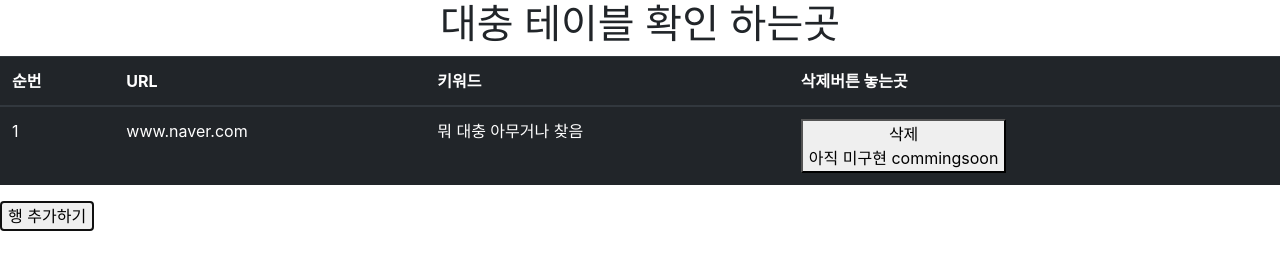
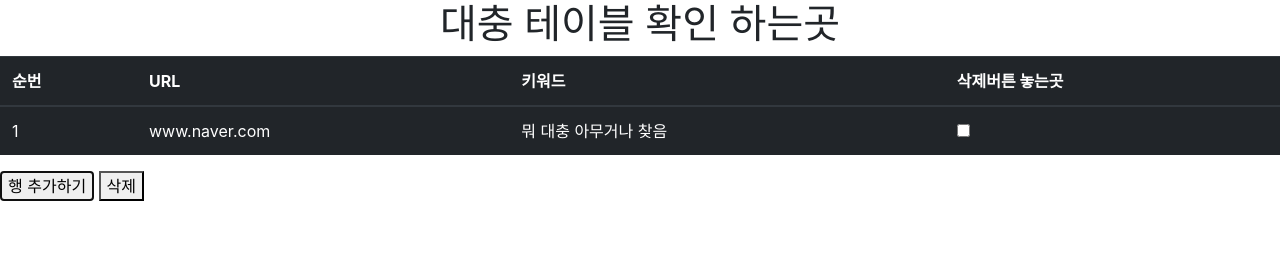
Before and after one commit to ddomasJejunu/autoKeywordSearch_frontend, a website: page k_word/TablePage.HTML in a window 1280 px wide. Both pictures are taken after a click on the button "행 추가하기". Drawn offline with nearby package versions, Linux system fonts and the light colour scheme.

Commit message:
삭제버튼 고치고 기타등등 자가좡~

```diff
--- a/k_word/TablePage.HTML
+++ b/k_word/TablePage.HTML
@@ -21,7 +21,7 @@
         cell1.innerHTML = ++i;
         cell2.innerHTML = "www.naver.com";
         cell3.innerHTML = "뭐 대충 아무거나 찾음";
-        cell4.innerHTML = "<button type=\"button\" class=\"btn_delete\">삭제<br>아직 미구현 commingsoon</button>";
+        cell4.innerHTML = "<input type=\"checkbox\">";
 
       }
 
@@ -56,6 +56,7 @@
   </tbody>
 </table>
 <button onclick="add_row()">행 추가하기</button>
+<button>삭제</button>
 
 <script src="https://code.jquery.com/jquery-3.3.1.slim.min.js" integrity="sha384-q8i/X+965DzO0rT7abK41JStQIAqVgRVzpbzo5smXKp4YfRvH+8abtTE1Pi6jizo" crossorigin="anonymous"></script>
 <script src="https://cdnjs.cloudflare.com/ajax/libs/popper.js/1.14.3/umd/popper.min.js" integrity="sha384-ZMP7rVo3mIykV+2+9J3UJ46jBk0WLaUAdn689aCwoqbBJiSnjAK/l8WvCWPIPm49" crossorigin="anonymous"></script>
```
